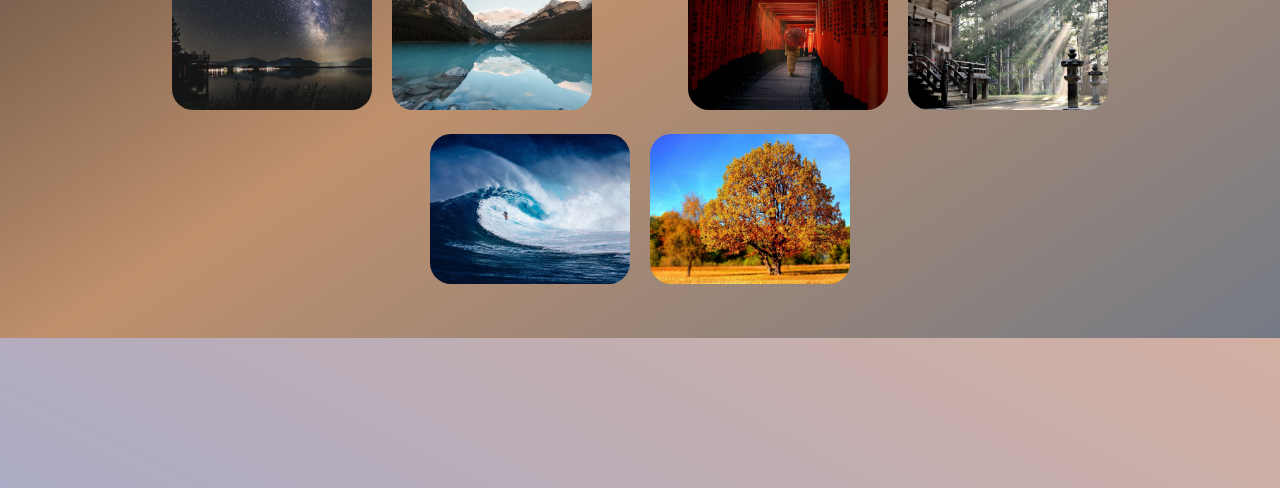
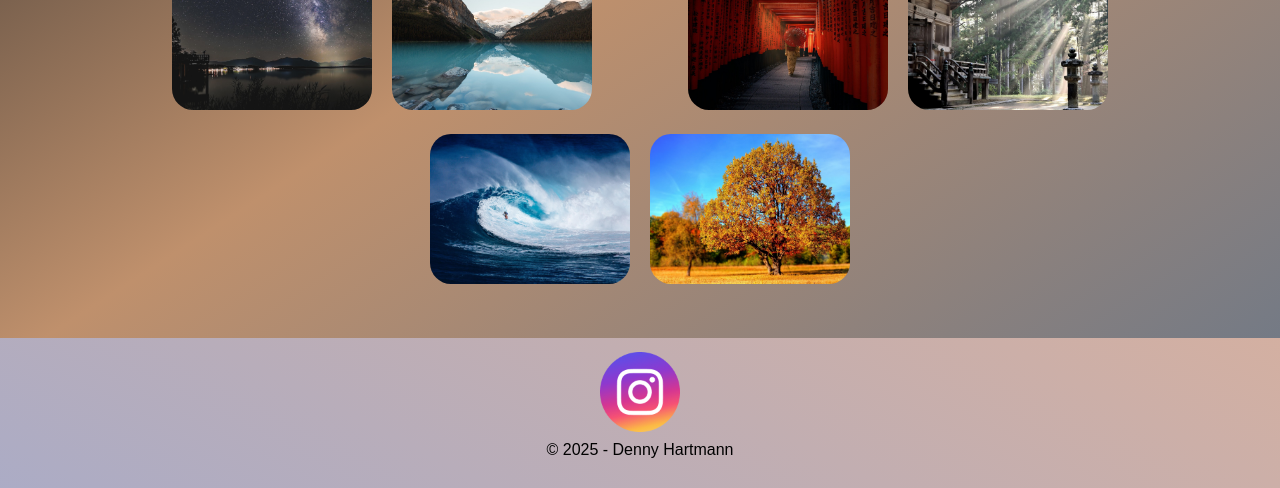
Before and after one commit to strAnge515/fotogram, a plain HTML site: page index.html in a window 1280 px wide. Shown: the part 586-1074 px from the top of the page. Drawn offline with Linux system fonts and the light colour scheme; a web font is replaced by a local one.

Commit message:
finished project

```diff
--- a/index.html
+++ b/index.html
@@ -17,34 +17,50 @@
 </head>
 
 <body>
+
+
     <header class="header-section">
+
         <div class="logo">
             <img class="fotogram-logo" src="./assets/Fotogram_Logo.svg" alt="img.Fotogram">
         </div>
 
     </header>
+
+
     <main>
+
         <section class="main-section-img">
             <div class="fotogram-headline">
                 <h1>Mein Fotoalbum</h1>
             </div>
 
             <section id="content" class="img-container"></section>
-
         </section>
 
+    </main>
 
-    </main>
+
     <footer class="footer-section">
 
+        <a href="https://www.instagram.com/denny_htm91/">
+            <img src="./assets/instagrram_logo.png" alt="Instagramlogo">
+        </a>
+        <p>© 2025 - Denny Hartmann </p>
+
     </footer>
+
+
     <dialog id="lightbox" class="lightbox-section">
+
         <div class="lightbox_outer_box">
+
             <header class="lightbox-head">
                 <p id="img-description">name bild</p>
 
                 <button id="closeButtonLightbox" class="close-btn">X</button>
             </header>
+
             <section class="lightbox-main">
                 <img id="img-lightbox" src="" alt="bild ">
             </section>
@@ -54,6 +70,7 @@
                 <span id="img-counter"></span>
                 <button id="button-right" class="button" onclick="next()">&#8594;</button>
             </footer>
+
         </div>
 
     </dialog>
@@ -61,7 +78,7 @@
 
 
 </body>
-<script src="./scipt.js"></script>
+<script src="./script.js"></script>
 
 
 </html>
--- a/style.css
+++ b/style.css
@@ -241,6 +241,21 @@ main {
     justify-content: center;
 }
 
+.footer-section {
+    display: flex;
+    flex-direction: column;
+    align-items: center;
+}
+
+.footer-section img {
+    height: 80px;
+    padding-top: 14px;
+}
+
+.footer-section p {
+    padding-top: 5px;
+}
+
 @media(max-width: 1024px) {
 
     .lightbox_outer_box {
```
Also changed, not shown: assets/instagrram_logo.png (added), script.js (renamed from scipt.js).
